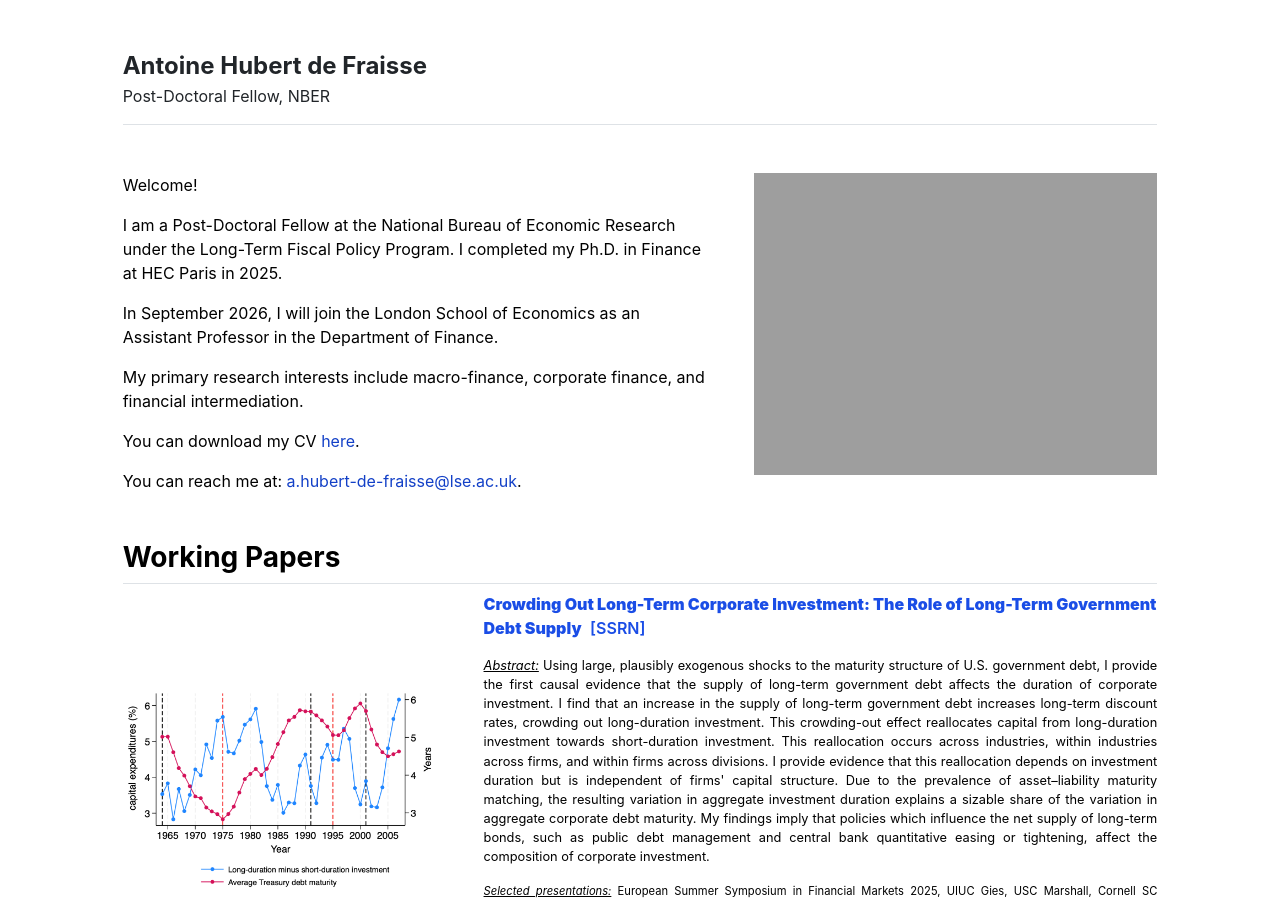
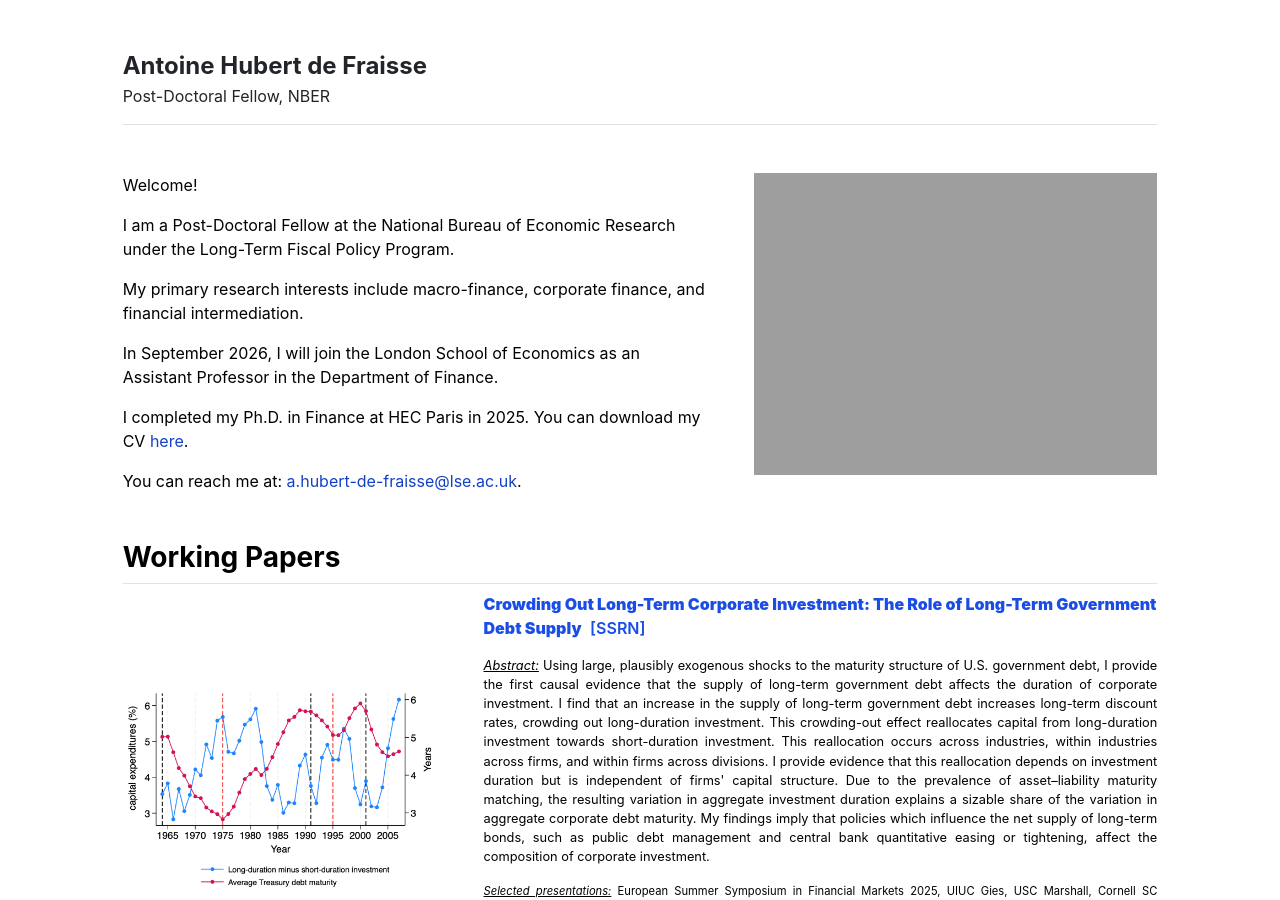
Before and after one commit to antoinehubertdefraisse/antoinehubertdefraisse.github.io, a Jekyll site: the page built from index.md, in a window 1280 px wide and 900 px high. Built offline with Jekyll 4.4.1, drawn with Linux system fonts in a browser that asks for light colours.

```diff
--- a/_layouts/home.html
+++ b/_layouts/home.html
@@ -64,10 +64,10 @@ a:focus-visible {
 <div class="row g-5 mb-5">
   <div class="col-md-7">
     Welcome! <p></p>
-    I am a Post-Doctoral Fellow at the National Bureau of Economic Research under the Long-Term Fiscal Policy Program. I completed my Ph.D. in Finance at HEC Paris in 2025.     <p></p>
+    I am a Post-Doctoral Fellow at the National Bureau of Economic Research under the Long-Term Fiscal Policy Program.    <p></p>
+    My primary research interests include macro-finance, corporate finance, and financial intermediation. <p></p>
     In September 2026, I will join the London School of Economics as an Assistant Professor in the Department of Finance. <p></p>
-    My primary research interests include macro-finance, corporate finance, and financial intermediation. <p></p>
-    You can download my CV
+    I completed my Ph.D. in Finance at HEC Paris in 2025.  You can download my CV
     <span class="coauthor"><a href="https://antoinehubertdefraisse.github.io/pdf/CV_Antoine_HubertdeFraisse.pdf" target="_blank">here</a></span>.
     <p></p>
     You can reach me at:
```
